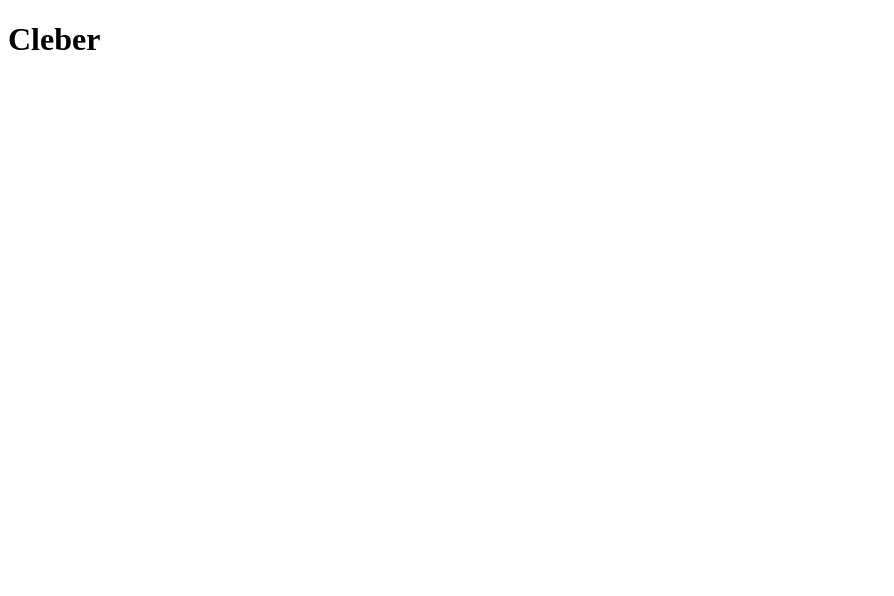
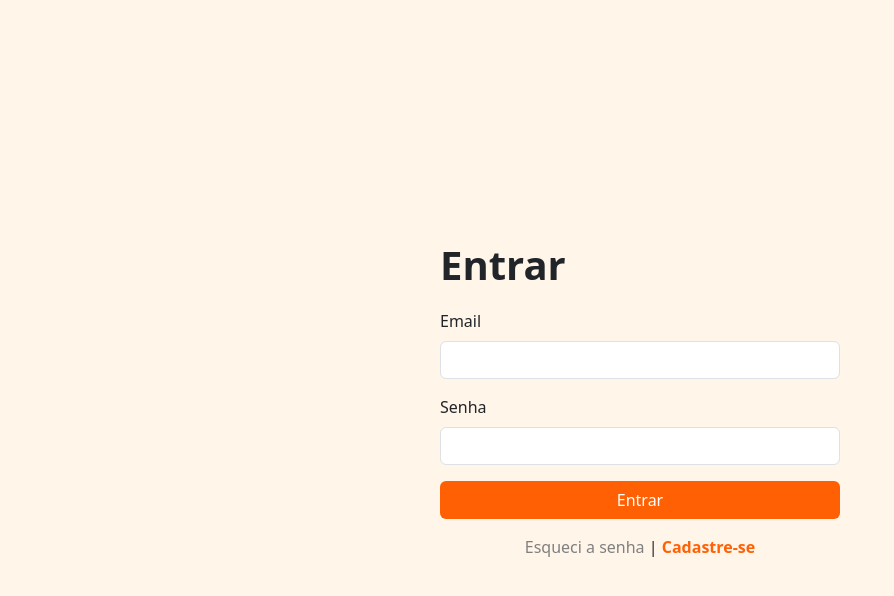
Before and after one commit to ICEI-PUC-Minas-PBE-ADS-SI/pbe-si-ads-2023-2-tiaw-t1-grupo-loja-de-celulares, a plain HTML site: page src/pages/Auth/login.html in a window 1280 px wide. Shown: the whole page, without its empty margins (0-894 px from the left). Drawn offline with nearby package versions, Linux system fonts and the light colour scheme.

Commit message:
Inicializei a pagina de Login do cliente seguindo o wireframe

```diff
--- a/src/pages/Auth/login.html
+++ b/src/pages/Auth/login.html
@@ -1,11 +1,75 @@
 <!DOCTYPE html>
 <html lang="en">
+
 <head>
     <meta charset="UTF-8">
     <meta name="viewport" content="width=device-width, initial-scale=1.0">
     <title>Login</title>
+    <link href="https://cdn.jsdelivr.net/npm/bootstrap@5.3.2/dist/css/bootstrap.min.css" rel="stylesheet"
+        integrity="sha384-T3c6CoIi6uLrA9TneNEoa7RxnatzjcDSCmG1MXxSR1GAsXEV/Dwwykc2MPK8M2HN" crossorigin="anonymous">
+    <style>
+        body {
+            background-color: rgb(255, 245, 233);
+            display: flex;
+            flex-direction: column;
+            align-items: center;
+            justify-content: center;
+            height: 100vh;
+        }
+
+        h1 {
+            font-weight: bold;
+            margin-bottom: 20px;
+            text-align: left;
+            width: 100%;
+            max-width: 400px;
+        }
+
+        form {
+            width: 100%;
+            max-width: 400px;
+            text-align: left;
+        }
+
+        .mb-3 {
+            margin-bottom: 15px;
+        }
+
+        .btn-orange {
+            background-color: rgba(255, 94, 0, 0.986);
+            color: white;
+            width: 100%;
+            max-width: 400px;
+        }
+
+        .mt-3 {
+            margin-top: 15px;
+            text-align: left;
+        }
+    </style>
+    <title>Login</title>
 </head>
+
 <body>
-    <h1>Cleber</h1>
+    <script src="https://cdn.jsdelivr.net/npm/bootstrap@5.3.2/dist/js/bootstrap.bundle.min.js"
+        integrity="sha384-C6RzsynM9kWDrMNeT87bh95OGNyZPhcTNXj1NW7RuBCsyN/o0jlpcV8Qyq46cDfL"
+        crossorigin="anonymous"></script>
+    <h1>Entrar</h1>
+    <form>
+        <div class="mb-3">
+            <label for="email" class="form-label">Email</label>
+            <input type="email" class="form-control" id="email">
+        </div>
+        <div class="mb-3">
+            <label for="password" class="form-label">Senha</label>
+            <input type="password" class="form-control" id="password">
+        </div>
+        <button type="submit" class="btn btn-orange">Entrar</button>
+    </form>
+    <div class="mt-3">
+        <a href="#" style="color: grey; text-decoration: none;">Esqueci a senha</a> |
+        <strong><a href="#" style="color: rgba(255, 94, 0, 0.986);; text-decoration: none;">Cadastre-se</a></strong>
+    </div>
 </body>
+
 </html>
```
